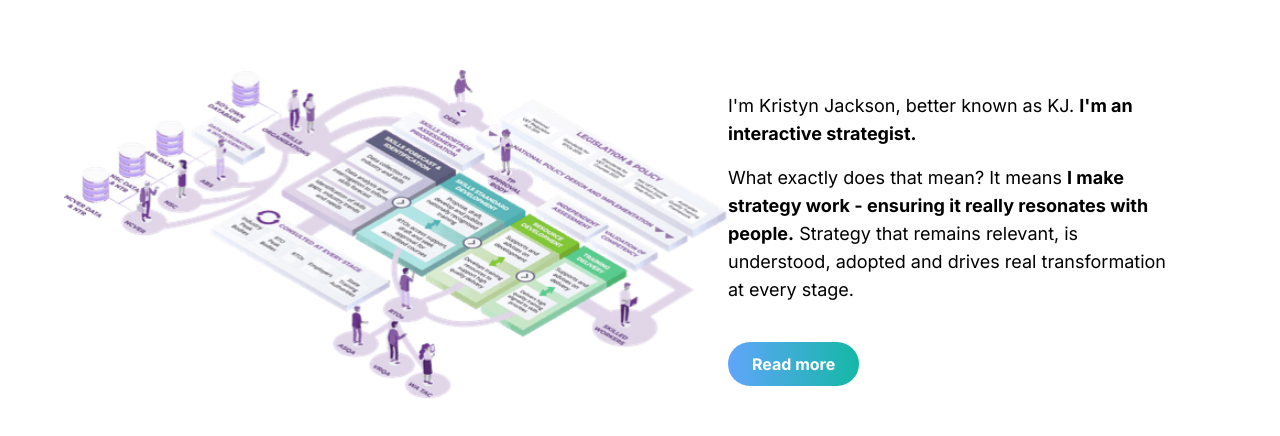
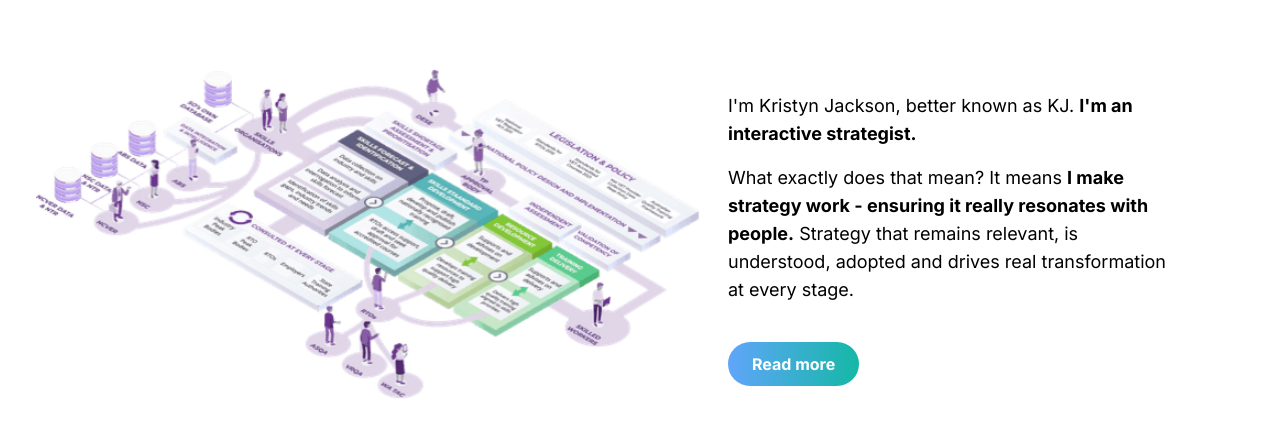
Before and after one commit to kristynajackson-ops/KJInteractive, a Next.js app: page / in a window 1280 px wide. Shown: the part 724-1160 px from the top of the page. Built offline with nearby package versions, Linux system fonts and the light colour scheme.

Commit message:
Shift iso-1 image to the left

```diff
--- a/src/app/page.tsx
+++ b/src/app/page.tsx
@@ -145,7 +145,7 @@ export default function Home() {
                 src="/iso-1.png"
                 alt="Kristyn Jackson"
                 width={600} height={600}
-                className={`w-full md:max-w-none md:w-[120%] h-auto object-contain cursor-pointer transition-transform duration-300 hover:scale-110${aboutImageVisible ? ' hero-animate' : ' pre-animate'}`}
+                className={`w-full md:max-w-none md:w-[120%] md:-ml-[5%] h-auto object-contain cursor-pointer transition-transform duration-300 hover:scale-110${aboutImageVisible ? ' hero-animate' : ' pre-animate'}`}
                 style={{
                   transition: 'transform 0.3s ease',
                   transform: `scale(${scale}) translateX(${hovered ? '10px' : '0px'})`
```
